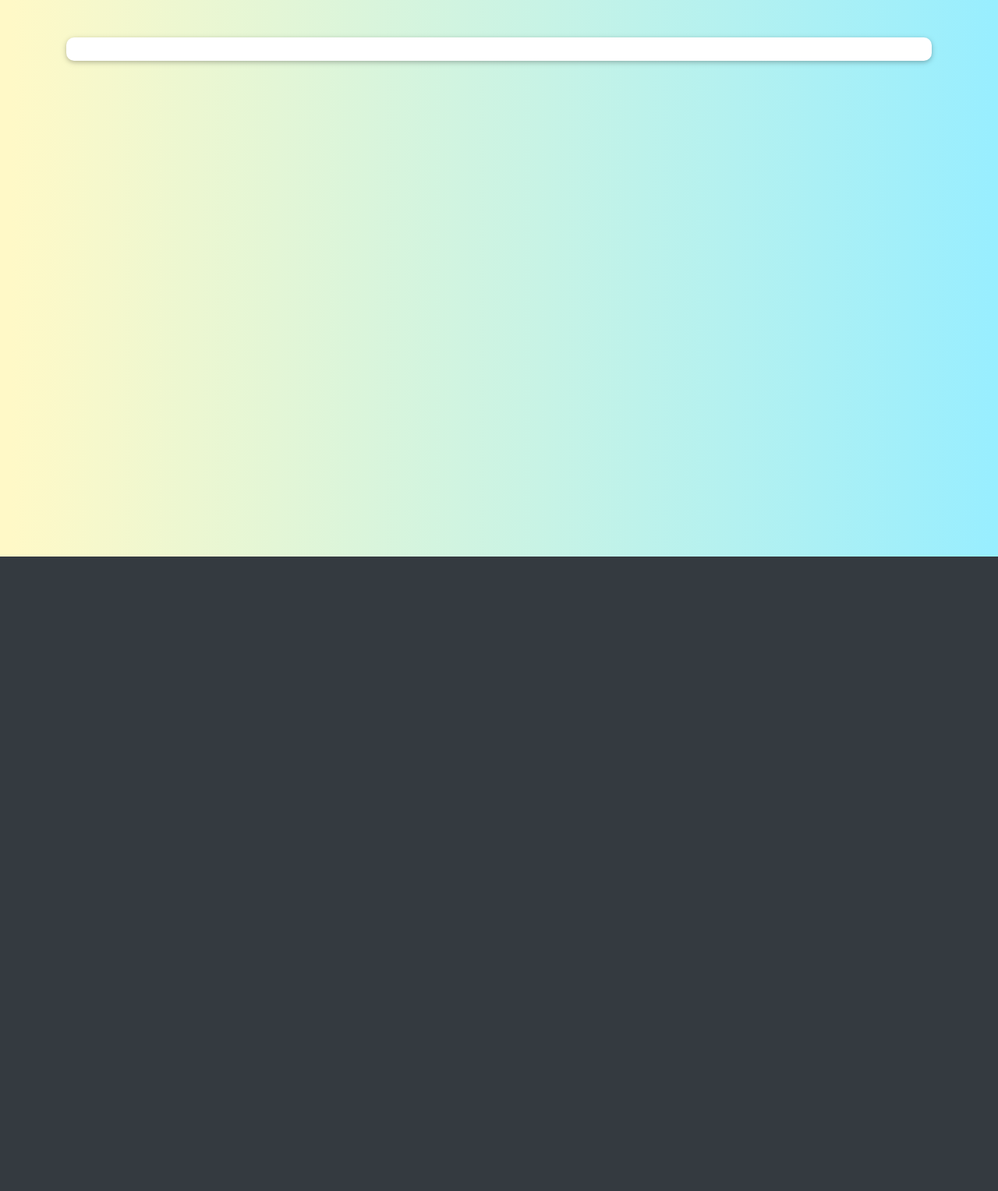
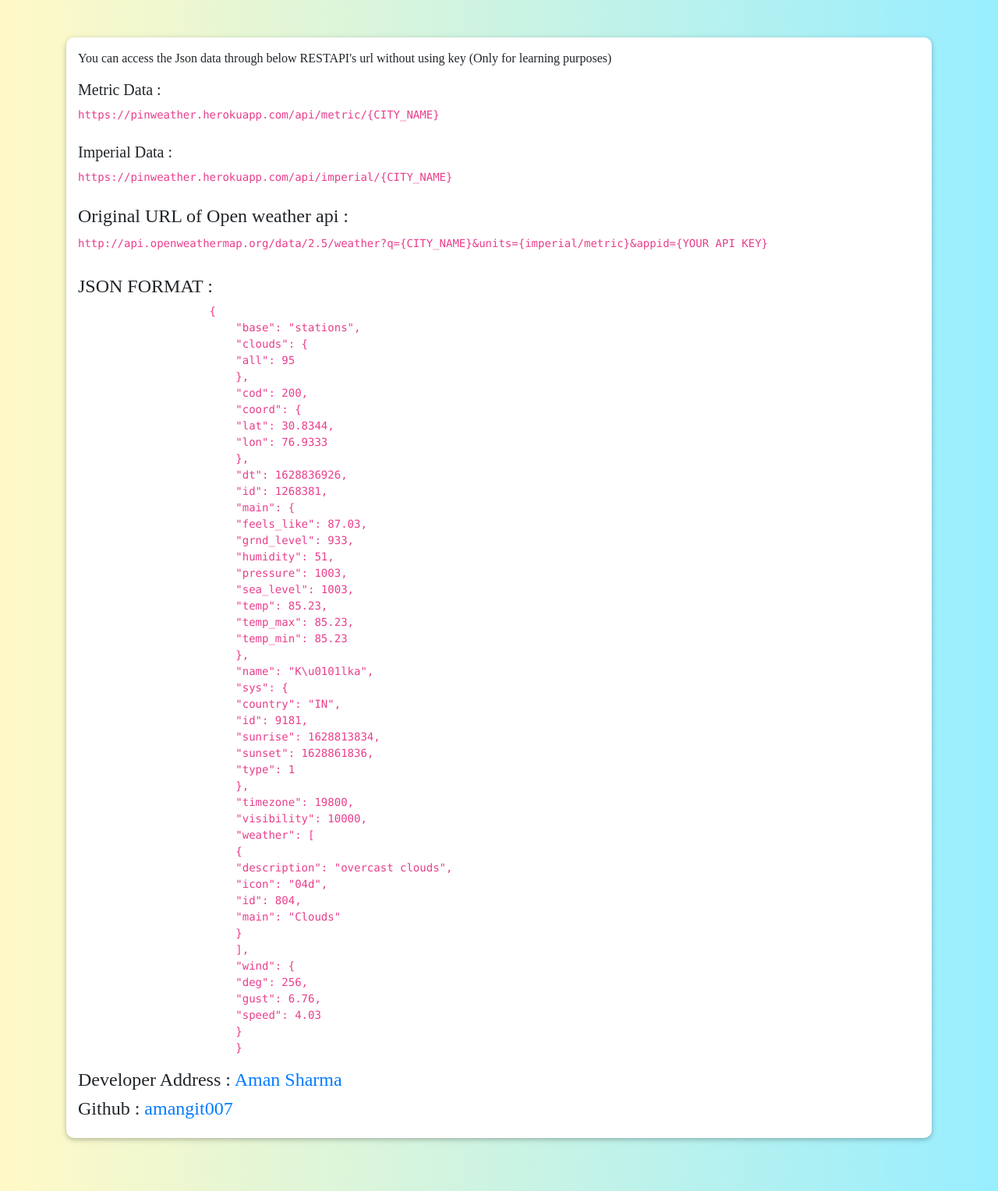
Before and after one commit to amangit007/Pin_weather, a Flask app: page /api in a window 1280 px wide. Shown: the part 86-1614 px from the top of the page at 78% size. Before the commit the page ends 800 px from the top, so only its background shows below. Run offline with Flask 2, Linux system fonts and the light colour scheme; some libraries are stand-ins or nearby versions.

Commit message:
Fixed a page

```diff
--- a/templates/api.html
+++ b/templates/api.html
@@ -30,6 +30,7 @@
 
 
 
+
     </style>
 
 </head>
@@ -37,7 +38,8 @@
 <nav class="navbar navbar-expand-lg navbar-dark bg-dark">
 
     <!--  Show this only on mobile to medium screens  -->
-    <a class="navbar-brand d-lg-none" href="/imperial" style="font-family: 'Cinzel', serif;color:#FFF9C8">PIN WEATHER</a>
+    <a class="navbar-brand d-lg-none" href="/imperial" style="font-family: 'Cinzel', serif;color:#FFF9C8">PIN
+        WEATHER</a>
 
     <button class="navbar-toggler" type="button" data-toggle="collapse" data-target="#navbarToggle"
             aria-controls="navbarToggle" aria-expanded="false" aria-label="Toggle navigation">
@@ -77,9 +79,74 @@
         <!--start here-->
 
 
+        <div class="col-md-12">
+            <div id='card'>
+                <div class="container">
+                    <p>You can access the Json data through below RESTAPI's url without using key (Only for learning
+                        purposes)</p>
+                    <h5>Metric Data : </h5> <code>https://pinweather.herokuapp.com/api/metric/{CITY_NAME}</code><br><br>
+                    <h5>Imperial Data : </h5> <code>https://pinweather.herokuapp.com/api/imperial/{CITY_NAME}</code><br>
+                    <br>
+                    <h4>
+                        Original URL of Open weather api :
+                    </h4>
+                    <code>http://api.openweathermap.org/data/2.5/weather?q={CITY_NAME}&units={imperial/metric}&appid={YOUR
+                        API KEY}</code>
+                    <h4><br>
+                        JSON FORMAT :
+                    </h4>
+                    <pre>
+                    <code style="color:#E83E8C">{
+                        "base": "stations",
+                        "clouds": {
+                        "all": 95
+                        },
+                        "cod": 200,
+                        "coord": {
+                        "lat": 30.8344,
+                        "lon": 76.9333
+                        },
+                        "dt": 1628836926,
+                        "id": 1268381,
+                        "main": {
+                        "feels_like": 87.03,
+                        "grnd_level": 933,
+                        "humidity": 51,
+                        "pressure": 1003,
+                        "sea_level": 1003,
+                        "temp": 85.23,
+                        "temp_max": 85.23,
+                        "temp_min": 85.23
+                        },
+                        "name": "K\u0101lka",
+                        "sys": {
+                        "country": "IN",
+                        "id": 9181,
+                        "sunrise": 1628813834,
+                        "sunset": 1628861836,
+                        "type": 1
+                        },
+                        "timezone": 19800,
+                        "visibility": 10000,
+                        "weather": [
+                        {
+                        "description": "overcast clouds",
+                        "icon": "04d",
+                        "id": 804,
+                        "main": "Clouds"
+                        }
+                        ],
+                        "wind": {
+                        "deg": 256,
+                        "gust": 6.76,
+                        "speed": 4.03
+                        }
+                        }</code></pre>
 
-        <div class="col-md-12">
-            <div id='card' >
+                    <h4> Developer Address : <a href="mailto:aman227422@gmail.com">Aman Sharma </a></h4>
+                    <h4>Github : <a href="https://github.com/amangit007">amangit007</a> </h4>
+
+                </div>
 
             </div>
         </div>
--- a/templates/imperial.html
+++ b/templates/imperial.html
@@ -65,7 +65,7 @@
         <ul class="navbar-nav">
 
             <li class="nav-item">
-                <a class="nav-link active" href="/" style="color:#99EEFE; font-size:20px">API</a>
+                <a class="nav-link active" href="/api" style="color:#99EEFE; font-size:20px">API</a>
             </li>
         </ul>
     </div>
```
